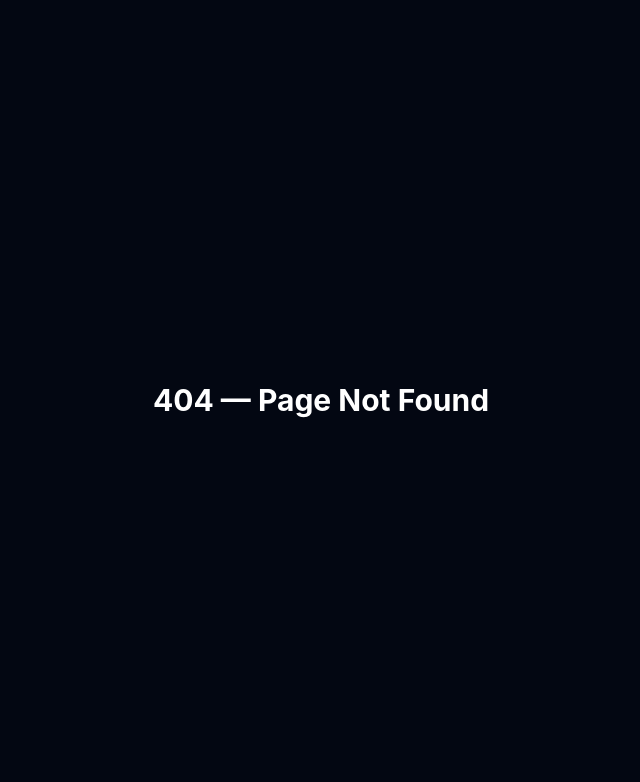
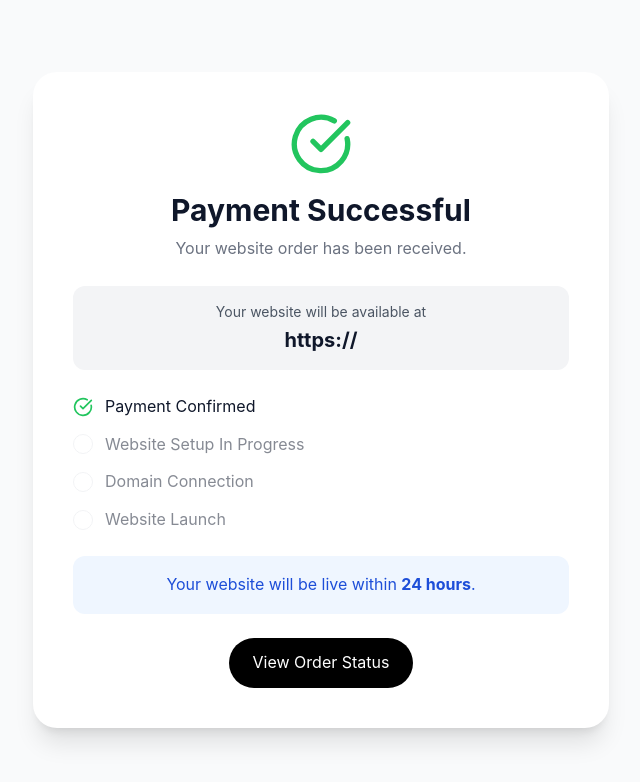
Before and after one commit to Devwezardtech/startup_devfast, a React (Create React App) app in the folder devfast/: page /project/order-success in a window 1280 px wide. Before the commit this address had no page. Shown: the top 782 px of the page, without its empty margins (319-959 px from the left). Built offline with nearby package versions, Linux system fonts and the light colour scheme.

Commit message:
inhance: the client payment after success the notify the status

```diff
--- a/devfast/src/App.js
+++ b/devfast/src/App.js
@@ -14,6 +14,7 @@ import UrbanTeeLanding from "./page/sample/UrbanTee";
 import DonLeoFitnessLanding from "./page/sample/DonLeoFitness";
 import PrimeNestRealtyLanding from "./page/sample/PrimeNestRealty";
 import Checkout from "./page/Urbantee/Checkout";
+import OrderSuccess from "./page/Urbantee/Ordersuccess";
 
 
 export default function App() {
@@ -36,6 +37,7 @@ export default function App() {
       <Route path="/project/donLeoFitness" element={<DonLeoFitnessLanding />} />
       <Route path="/project/primeNestRealty" element={<PrimeNestRealtyLanding />} />
       <Route path="/project/checkout" element={<Checkout />} />
+      <Route path="/project/order-success" element={<OrderSuccess />} />
 
 
 
--- a/devfast/src/page/Urbantee/Checkout.jsx
+++ b/devfast/src/page/Urbantee/Checkout.jsx
@@ -16,28 +16,25 @@ export default function Checkout({ isOpen, onClose }) {
     setDomain(savedDomain);
   }
 
-    let deadline = localStorage.getItem("offerDeadline");
+  const SALE_DURATION = 24 * 60 * 60 * 1000; // 24h
+  const CYCLE_DURATION = 48 * 60 * 60 * 1000; // 48h total
 
-    if (!deadline) {
-      deadline = new Date().getTime() + 24 * 60 * 60 * 1000;
-      localStorage.setItem("offerDeadline", deadline);
+  const timer = setInterval(() => {
+    const now = Date.now();
+
+    const cyclePosition = now % CYCLE_DURATION;
+
+    if (cyclePosition < SALE_DURATION) {
+      const remaining = SALE_DURATION - cyclePosition;
+      setTimeLeft(remaining);
     } else {
-      deadline = parseInt(deadline);
+      setTimeLeft(0);
     }
 
-    const timer = setInterval(() => {
-      const now = new Date().getTime();
-      const distance = deadline - now;
-
-      if (distance <= 0) {
-        setTimeLeft(0);
-        clearInterval(timer);
-      } else {
-        setTimeLeft(distance);
-      }
   }, 1000);
 
   return () => clearInterval(timer);
+
 }, [isOpen]);
 
   if (!isOpen) return null;
@@ -119,14 +116,35 @@ export default function Checkout({ isOpen, onClose }) {
 
         </div>
 <div className="w-full items-center justify-center flex">
-  <button
+ { /** this is for real payment integration, currently it just redirects to a placeholder link *
+  *
+  *  <button
           onClick={() => {
             window.location.href =
               "https://paymongo.link/l/YOUR_LINK_ID";
           }}
           className="w-lg py-4 px-4 rounded-full font-bold transition bg-yellow-400 text-black hover:scale-105"
         >
+
+        </button>
+  *
+  */}
+
+  <button className="w-lg py-4 px-4 rounded-full font-bold transition bg-yellow-400 text-black hover:scale-105" onClick={
+    () => {
+      // Simulate payment processing delay
+      setTimeout(() => {
+        // Clear pending domain from localStorage
+
+        //localStorage.removeItem("pendingDomain");
+
+        // Redirect to order success page
+        window.location.href = "/project/order-success";
+      }, 1500);
+    }
+  }>
     Pay ₱{finalPrice.toLocaleString()} Securely
+
   </button>
 
 </div>
--- /dev/null
+++ b/devfast/src/page/Urbantee/Ordersuccess.jsx
@@ -0,0 +1,97 @@
+import { useEffect, useState } from "react";
+import { CheckCircle } from "lucide-react";
+
+export default function OrderSuccess() {
+  const [domain, setDomain] = useState("");
+  const [progress, setProgress] = useState(1);
+
+  useEffect(() => {
+  const savedDomain = localStorage.getItem("pendingDomain");
+  if (savedDomain) {
+    setDomain(savedDomain);
+  }
+
+  const orderTime = localStorage.getItem("orderTime");
+  if (!orderTime) return;
+
+  const updateProgress = () => {
+    const now = Date.now();
+    const diffHours = (now - orderTime) / (1000 * 60 * 60);
+
+    if (diffHours >= 20) setProgress(4);
+    else if (diffHours >= 4) setProgress(3);
+    else if (diffHours >= 2) setProgress(2);
+    else setProgress(1);
+  };
+
+  // run immediately
+  updateProgress();
+
+  // then keep updating
+  const timer = setInterval(updateProgress, 5000);
+
+  return () => clearInterval(timer);
+
+}, []);
+
+  const Step = ({ step, label }) => (
+    <div className={`flex items-center gap-3 ${progress < step ? "opacity-50" : ""}`}>
+      {progress >= step ? (
+        <CheckCircle className="text-green-500 w-5 h-5"/>
+      ) : (
+        <div className="w-5 h-5 border rounded-full"></div>
+      )}
+      <span>{label}</span>
+    </div>
+  );
+
+  return (
+    <div className="min-h-screen bg-gray-50 flex items-center justify-center px-6">
+
+      <div className="bg-white max-w-xl w-full p-10 rounded-3xl shadow-xl text-center">
+
+        <div className="flex justify-center mb-4">
+          <CheckCircle className="text-green-500 w-16 h-16" />
+        </div>
+
+        <h1 className="text-3xl font-bold mb-2">
+          Payment Successful
+        </h1>
+
+        <p className="text-gray-500 mb-6">
+          Your website order has been received.
+        </p>
+
+        <div className="bg-gray-100 rounded-xl p-4 mb-6">
+          <p className="text-gray-600 text-sm">
+            Your website will be available at
+          </p>
+
+          <p className="text-xl font-bold mt-1">
+            https://{domain}
+          </p>
+        </div>
+
+        {/* Dynamic Steps */}
+        <div className="text-left space-y-3 mb-6">
+
+          <Step step={1} label="Payment Confirmed" />
+          <Step step={2} label="Website Setup In Progress" />
+          <Step step={3} label="Domain Connection" />
+          <Step step={4} label="Website Launch" />
+
+        </div>
+
+        <div className="bg-blue-50 text-blue-700 p-4 rounded-xl mb-6">
+          Your website will be live within <strong>24 hours</strong>.
+        </div>
+
+        <button className="bg-black text-white px-6 py-3 rounded-full hover:scale-105 transition">
+          View Order Status
+        </button>
+
+      </div>
+
+    </div>
+  );
+}
--- a/devfast/src/page/sample/UrbanTee.jsx
+++ b/devfast/src/page/sample/UrbanTee.jsx
@@ -500,12 +500,20 @@ shw form if lick edit
               return;
             }
 
+            else if (customDomain === "urbantee.com") {
+              setIsPublishModalOpen(false);
+            }
+
             else {
+
               setShowCheckout(true);
             }
 
+
             // Optional: store domain before redirect
             localStorage.setItem("pendingDomain", customDomain);
+
+
 
           }}
           className="bg-yellow-400 text-gray-700 px-6 py-3 rounded-full font-semibold hover:scale-105 transition"
@@ -514,6 +522,7 @@ shw form if lick edit
         </button>
         <Checkout
         isOpen={showCheckout}
+
         onClose={() => setShowCheckout(false)}
       />
       </div>
```
Lines whose indentation alone changed are shown as unchanged.
